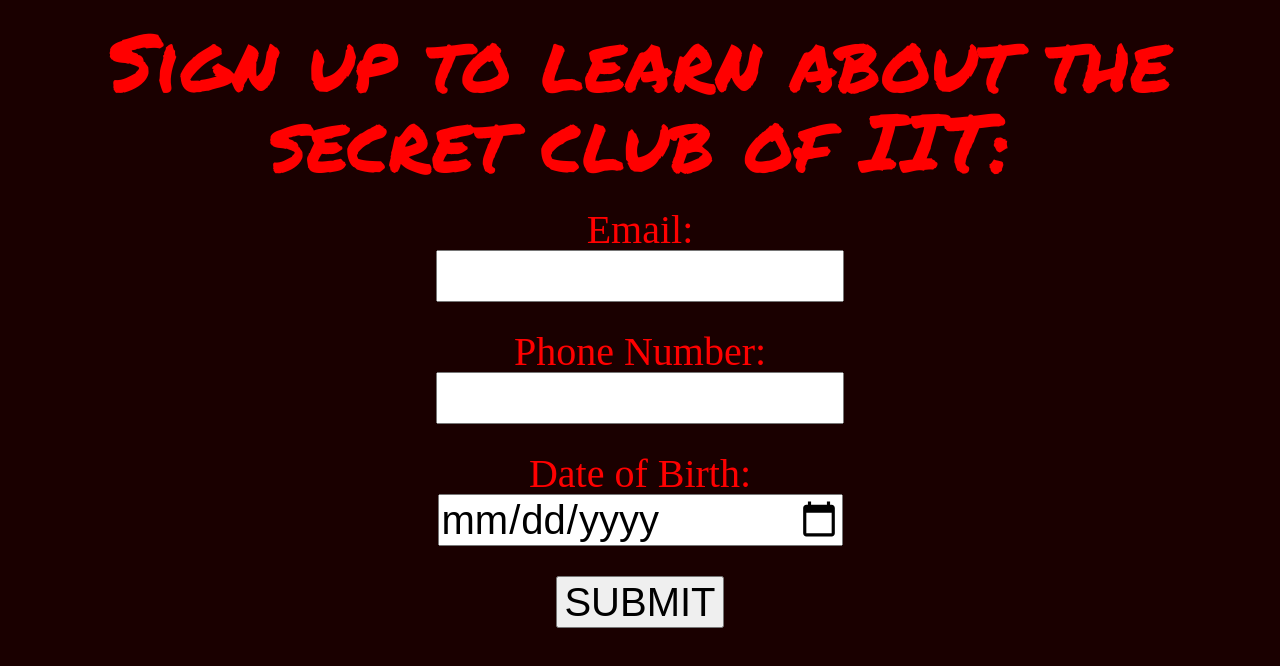
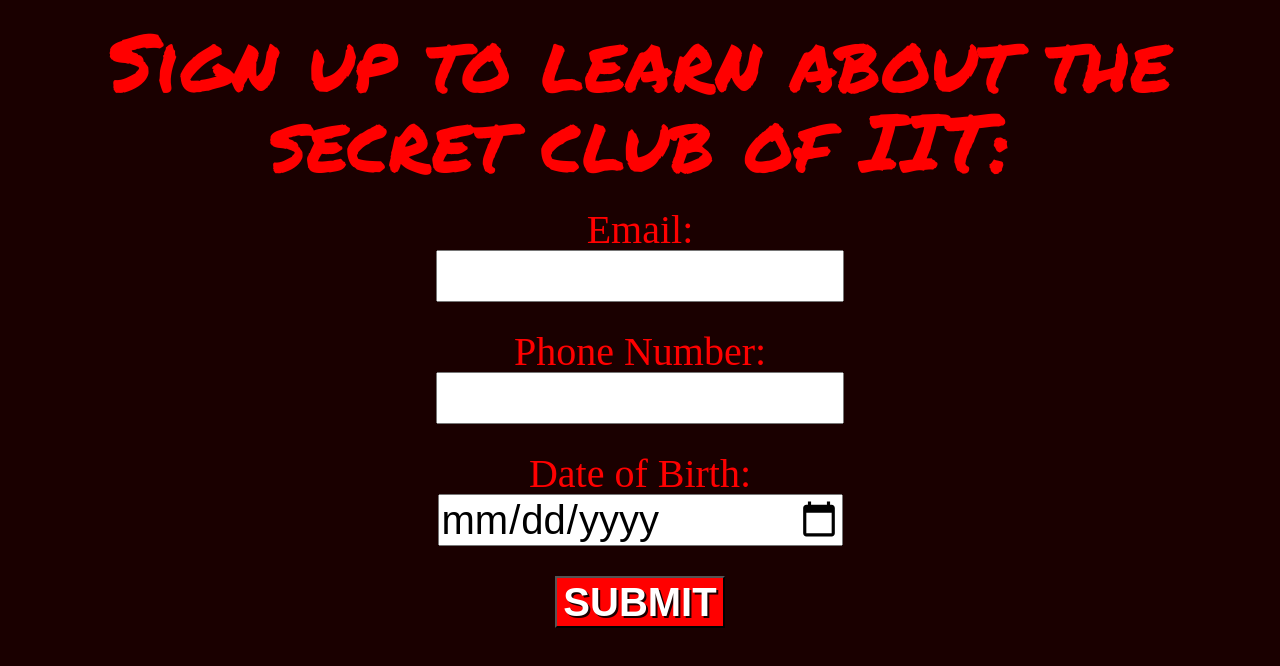
Before and after one commit to dstaneckiOrganization/project1, a plain HTML site: page index.html in a window 1280 px wide. Drawn offline with Linux system fonts and the light colour scheme.

Commit message:
Add files via upload
Modified HTML file to reflect formatting changes in screen.css

```diff
--- a/index.html
+++ b/index.html
@@ -20,7 +20,7 @@
 	<input type="tel" id="phone" name="phone" pattern="[0-9]{3}-[0-9]{3}-[0-9]{4}"><br>
 	<label for="birthday">Date of Birth:</label><br>
 	<input type="date" id="birthday" name="birthday"><br>
-	<button onclick="displayMessage()">SUBMIT</button>
+	<button class="button button1" onclick="displayMessage()">SUBMIT</button>
 	</font>
   </form>
 </body>
```
